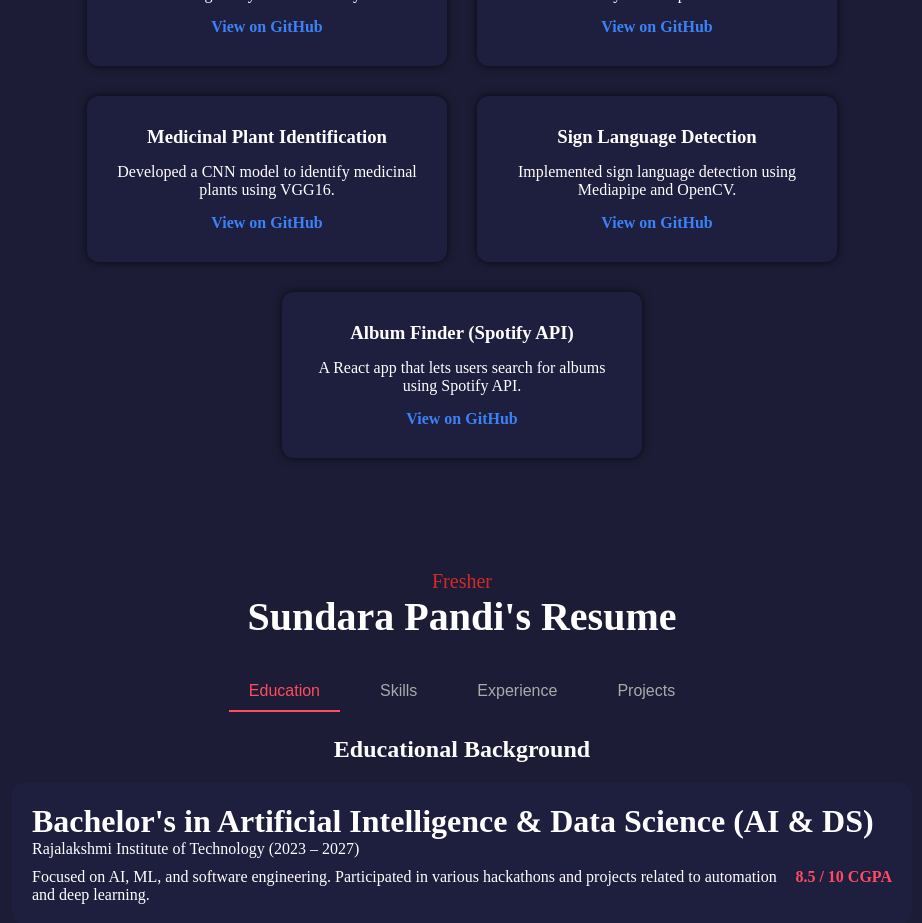
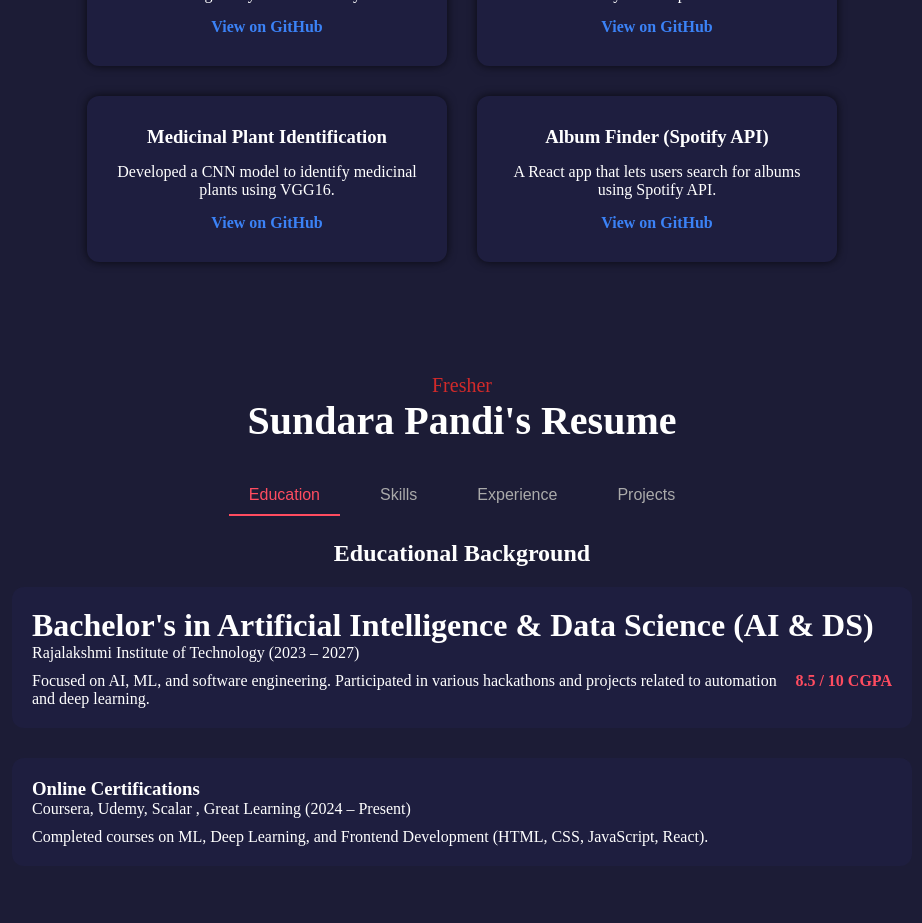
Before and after one commit to Sundarapandi531/portfolio, a React (Vite) app: page / in a window 1280 px wide. Shown: the part 1280-2203 px from the top of the page, without its empty margins (178-1100 px from the left). Built offline with nearby package versions, Linux system fonts and the light colour scheme.

Commit message:
Update Project.jsx

```diff
--- a/src/Components/Project/Project.jsx
+++ b/src/Components/Project/Project.jsx
@@ -27,11 +27,6 @@ const Project = () => {
       title: 'Medicinal Plant Identification',
       description: 'Developed a CNN model to identify medicinal plants using VGG16.',
       link: 'https://github.com/Sundarapandi531/Medicinal-Plant-Classification',
-    },
-    {
-      title: 'Sign Language Detection',
-      description: 'Implemented sign language detection using Mediapipe and OpenCV.',
-      link: 'https://github.com/yourusername/sign-language-detection',
     },
     {
       title: 'Album Finder (Spotify API)',
```
